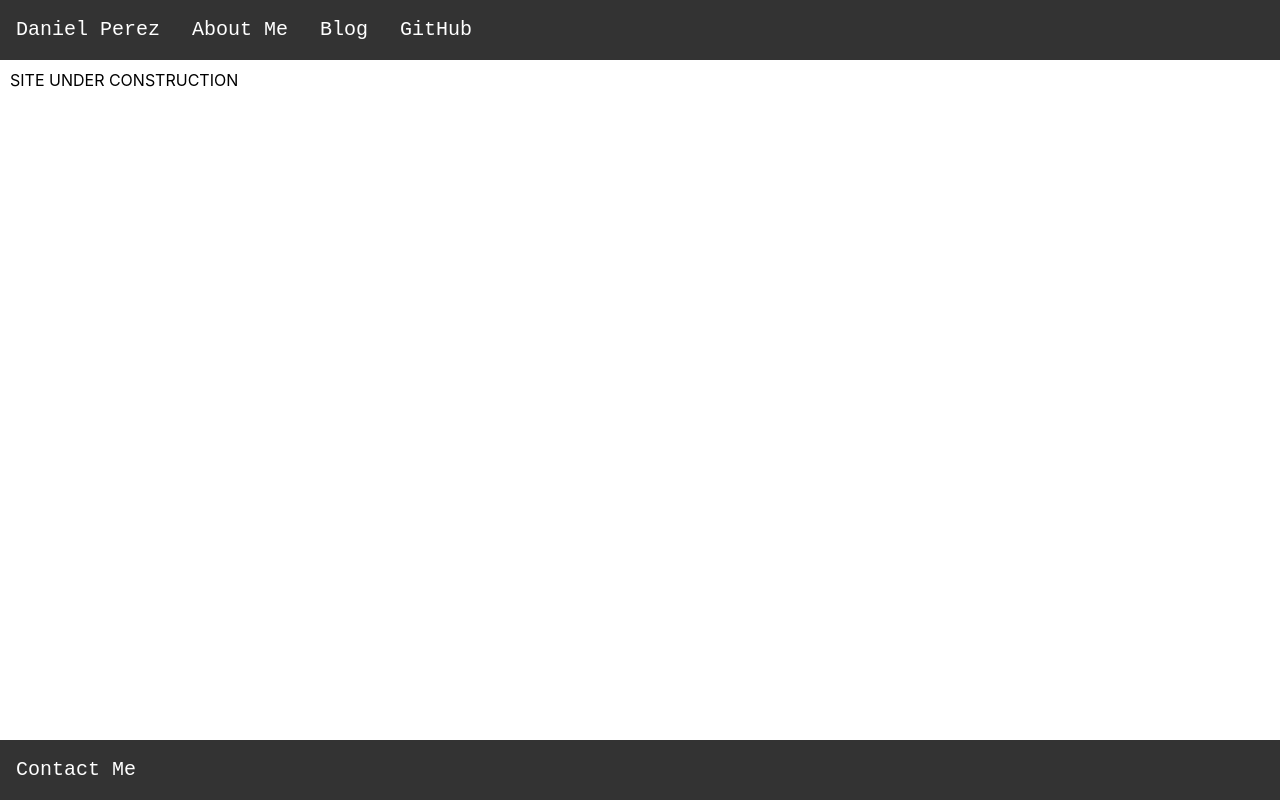
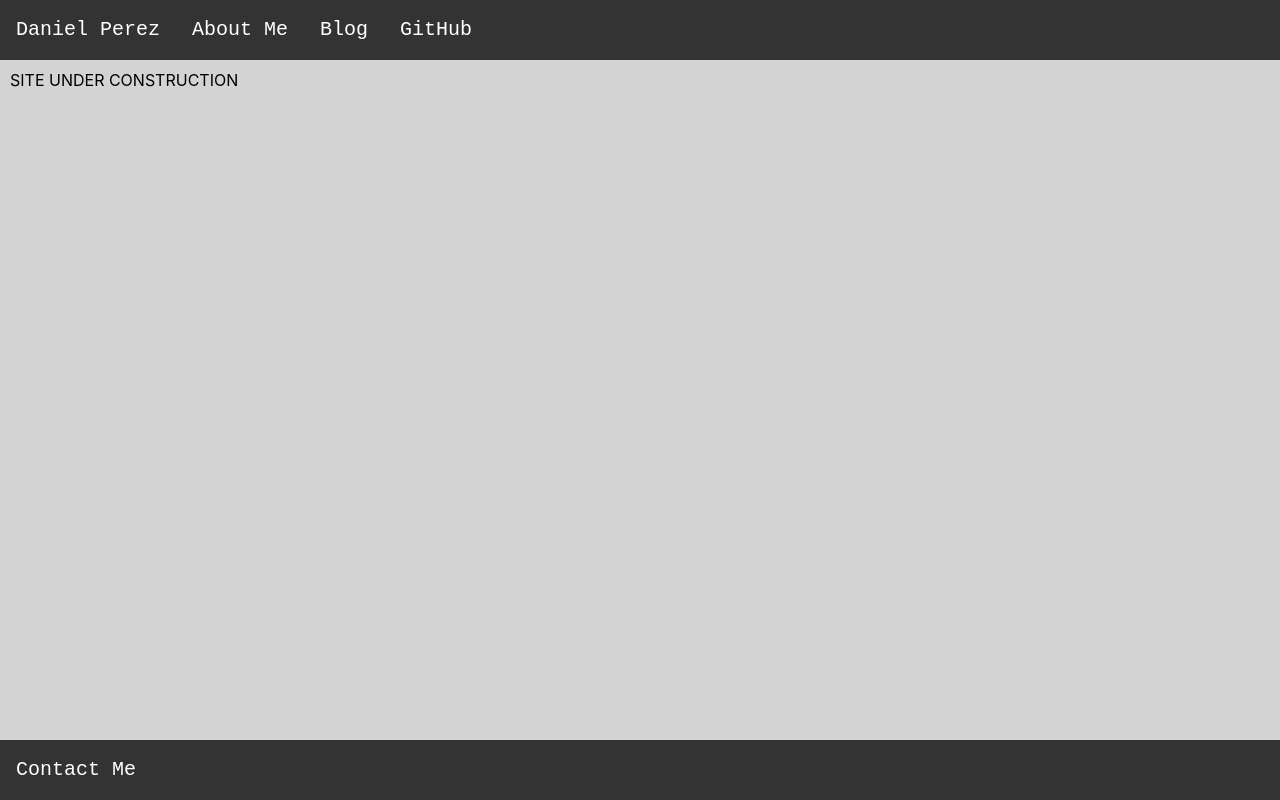
Before and after one commit to danielPerez97/website, a React (Create React App) app: page / in a window 1280 px wide. Built offline with nearby package versions, Linux system fonts and the light colour scheme.

Commit message:
Changed the background color of the site

```diff
--- a/src/routes/root.jsx
+++ b/src/routes/root.jsx
@@ -13,6 +13,7 @@ const PageContainer = styled.div`
 const ContentContainer = styled.div`
   flex-grow: 1;
   width: 100%;
+  background: lightgrey;
 `;
 
 const StyledFooter = styled(Footer)`
```
